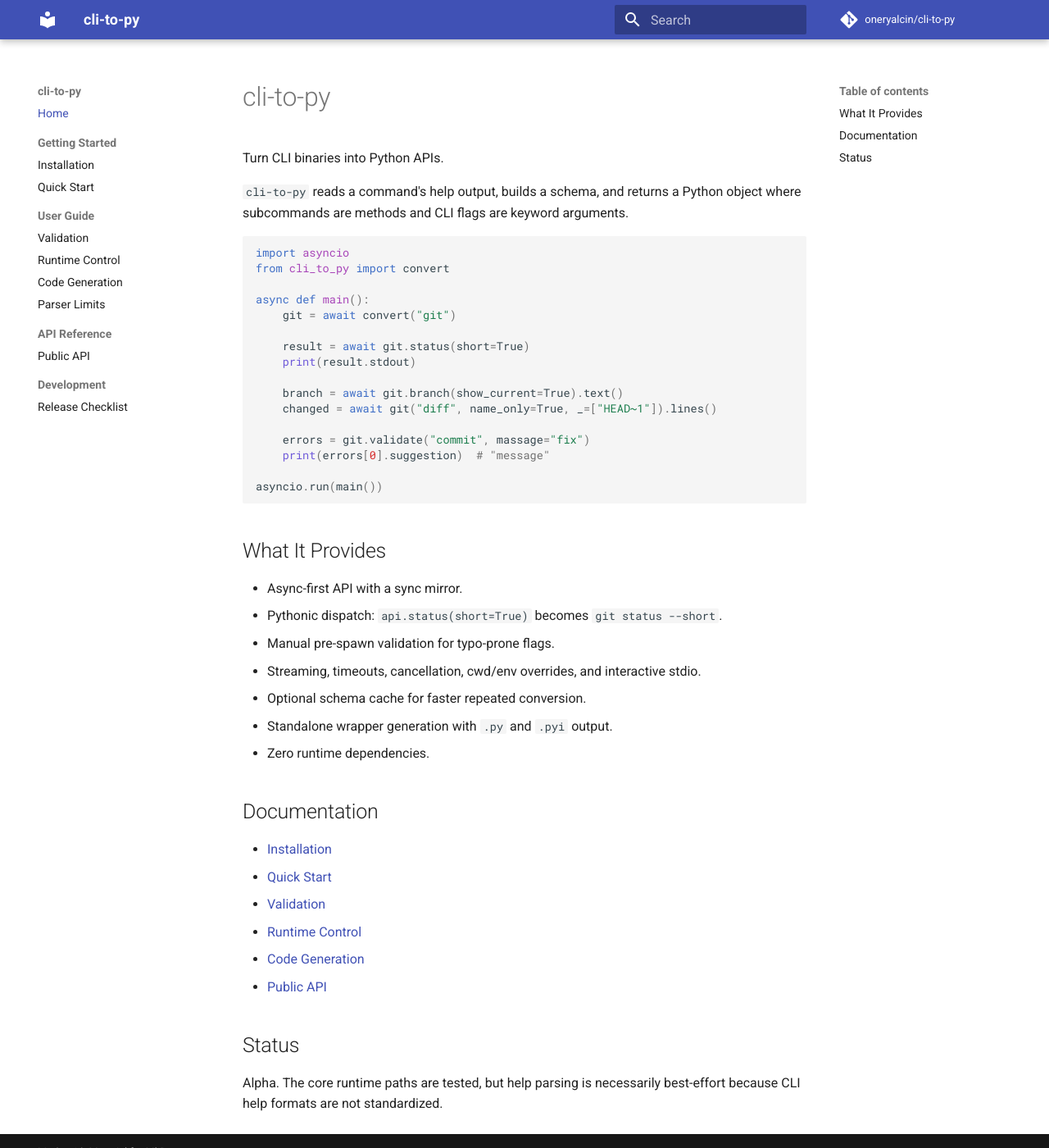
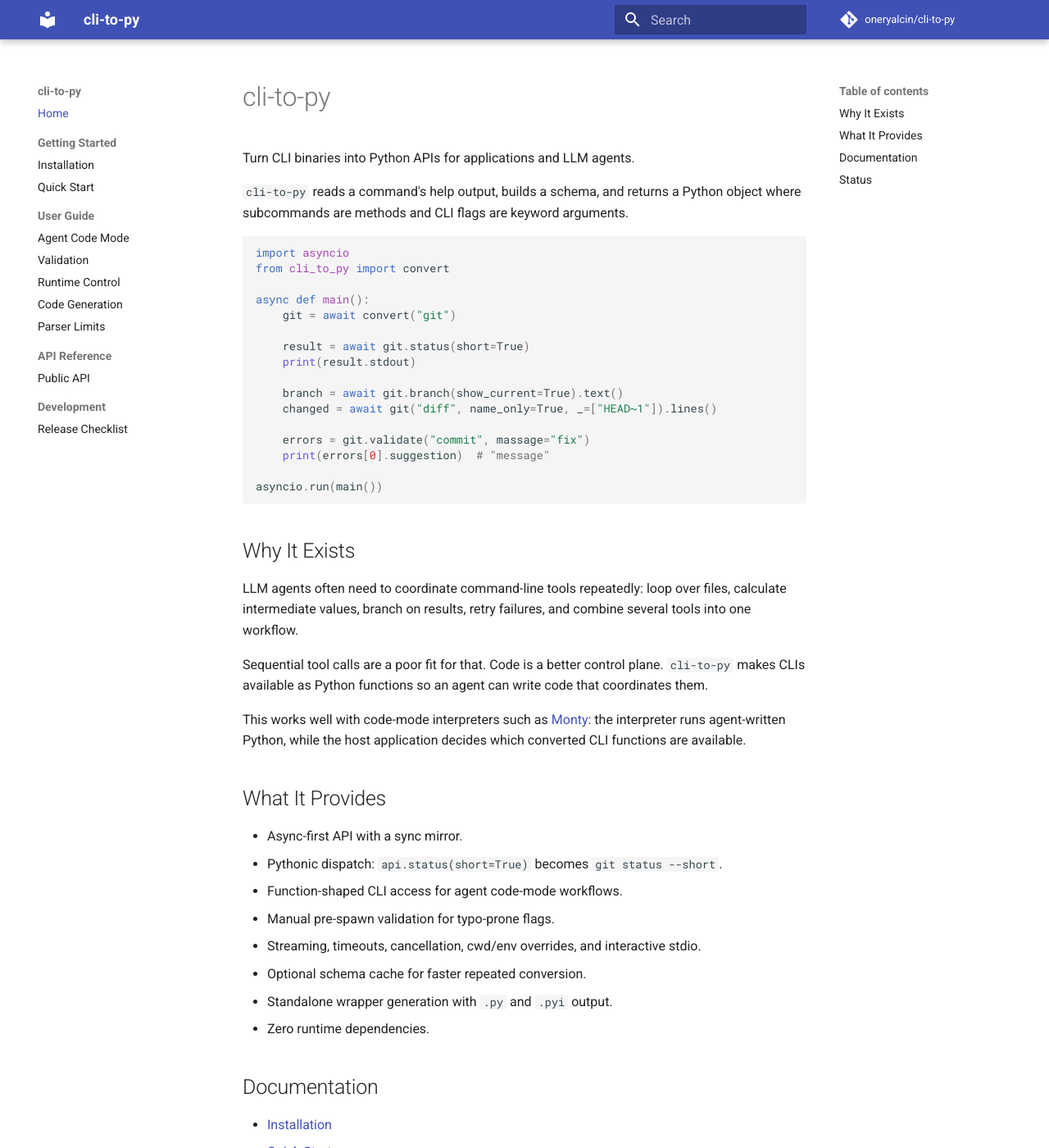
Before and after one commit to oneryalcin/cli-to-py, an MkDocs documentation site: the page built from docs/index.md, in a window 1280 px wide and 1400 px high. Shown: the whole window at 82% size. Built offline with MkDocs 1.6.1 and Material for MkDocs 9.7.7, drawn with Linux system fonts in a browser that asks for light colours; comment, search, counter and statistics services are not loaded.

Commit message:
document agent code mode use case

````diff
--- a/docs/index.md
+++ b/docs/index.md
@@ -1,6 +1,6 @@
 # cli-to-py
 
-Turn CLI binaries into Python APIs.
+Turn CLI binaries into Python APIs for applications and LLM agents.
 
 `cli-to-py` reads a command's help output, builds a schema, and returns a Python object where subcommands are methods and CLI flags are keyword arguments.
 
@@ -23,10 +23,26 @@
 asyncio.run(main())
 ```
 
+## Why It Exists
+
+LLM agents often need to coordinate command-line tools repeatedly: loop over
+files, calculate intermediate values, branch on results, retry failures, and
+combine several tools into one workflow.
+
+Sequential tool calls are a poor fit for that. Code is a better control plane.
+`cli-to-py` makes CLIs available as Python functions so an agent can write code
+that coordinates them.
+
+This works well with code-mode interpreters such as
+[Monty](https://github.com/pydantic/monty): the interpreter runs agent-written
+Python, while the host application decides which converted CLI functions are
+available.
+
 ## What It Provides
 
 - Async-first API with a sync mirror.
 - Pythonic dispatch: `api.status(short=True)` becomes `git status --short`.
+- Function-shaped CLI access for agent code-mode workflows.
 - Manual pre-spawn validation for typo-prone flags.
 - Streaming, timeouts, cancellation, cwd/env overrides, and interactive stdio.
 - Optional schema cache for faster repeated conversion.
@@ -37,6 +53,7 @@
 
 - [Installation](getting-started/installation.md)
 - [Quick Start](getting-started/quickstart.md)
+- [Agent Code Mode](user-guide/agent-code-mode.md)
 - [Validation](user-guide/validation.md)
 - [Runtime Control](user-guide/runtime-control.md)
 - [Code Generation](user-guide/code-generation.md)
--- a/mkdocs.yml
+++ b/mkdocs.yml
@@ -26,6 +26,7 @@
       - Installation: getting-started/installation.md
       - Quick Start: getting-started/quickstart.md
   - User Guide:
+      - Agent Code Mode: user-guide/agent-code-mode.md
       - Validation: user-guide/validation.md
       - Runtime Control: user-guide/runtime-control.md
       - Code Generation: user-guide/code-generation.md
````
Also changed, not shown: README.md (+25 -1 lines), docs/user-guide/agent-code-mode.md (added, +80 -0 lines).
